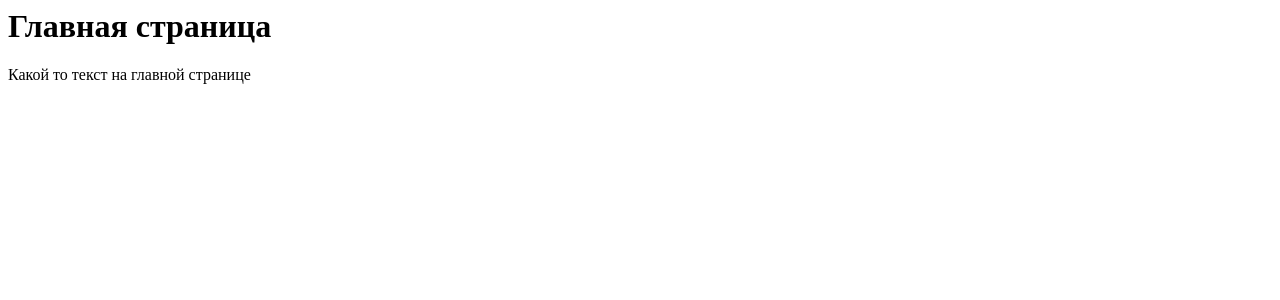
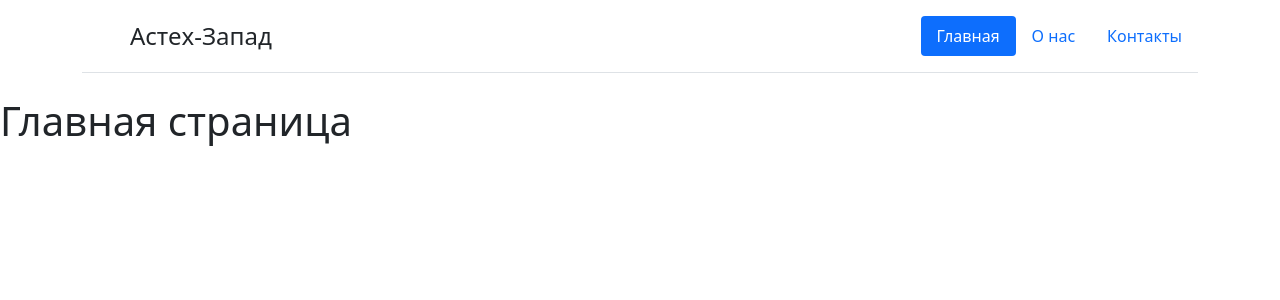
Before and after one commit to MrDecter/AstechZapad, a Django app: page / in a window 1280 px wide. Shown: the top 300 px of the page. Run offline with Django 4.2, Linux system fonts and the light colour scheme.

Commit message:
Создание шаблона HTML страницы, подключение CSS и создание тестовых страниц

```diff
--- /dev/null
+++ b/astech/main/templates/main/base.html
@@ -0,0 +1,28 @@
+<html>
+<head>
+    <meta charset="UTF-8">
+    <meta name="viewport"
+          content="width=device-width, user-scalable=no, initial-scale=1.0, maximum-scale=1.0, minimum-scale=1.0">
+    <meta http-equiv="X-UA-Compatible" content="ie=edge">
+    <title>{% block title %} {% endblock %}</title>
+    <link rel="stylesheet" href="https://cdn.jsdelivr.net/npm/bootstrap@5.1.3/dist/css/bootstrap.min.css">
+</head>
+<body>
+    <div class="container">
+        <header class="d-flex flex-wrap justify-content-center py-3 mb-4 border-bottom">
+          <a href="/" class="d-flex align-items-center mb-3 mb-md-0 me-md-auto text-dark text-decoration-none">
+            <svg class="bi me-2" width="40" height="32"><use xlink:href="#bootstrap"></use></svg>
+            <span class="fs-4">Астех-Запад</span>
+          </a>
+
+          <ul class="nav nav-pills">
+            <li class="nav-item"><a href="{% url 'home' %}" class="nav-link {%block active-home%}{%endblock%}" aria-current="page">Главная</a></li>
+            <li class="nav-item"><a href="{% url 'about' %}" class="nav-link{%block active-about%}{%endblock%}">О нас</a></li>
+            <li class="nav-item"><a href="/contact" class="nav-link">Контакты</a></li>
+          </ul>
+        </header>
+  </div>
+
+    {% block content %} {% endblock %}
+</body>
+</html>
--- a/astech/main/templates/main/index.html
+++ b/astech/main/templates/main/index.html
@@ -1,13 +1,13 @@
-<html>
-<head>
-    <meta charset="UTF-8">
-    <meta name="viewport"
-          content="width=device-width, user-scalable=no, initial-scale=1.0, maximum-scale=1.0, minimum-scale=1.0">
-    <meta http-equiv="X-UA-Compatible" content="ie=edge">
-    <title>Астех-Запад|Главная</title>
-</head>
-<body>
-    <h1>Главная страница</h1>
-    <p>Какой то текст на главной странице</p>
-</body>
-</html>
+{% extends 'main/base.html'%}
+
+{% block active-home %}
+active
+{% endblock %}
+
+{% block title %}
+Главная страница
+{% endblock %}
+
+{% block content %}
+<h1>Главная страница</h1>
+{% endblock %}
--- a/astech/main/urls.py
+++ b/astech/main/urls.py
@@ -1,5 +1,6 @@
 from django.urls import path
 from . import views
 urlpatterns = [
-    path('', views.index)
+    path('', views.index, name='home'),
+    path('about-us', views.about, name='about')
 ]
--- a/astech/main/views.py
+++ b/astech/main/views.py
@@ -4,3 +4,6 @@ from django.http import HttpResponse
 
 def index(request):
     return render(request, 'main/index.html')
+
+def about(request):
+    return render(request, 'main/about-us.html')
```
Also changed, not shown: astech/main/templates/main/about-us.html (added, +13 -0 lines).
